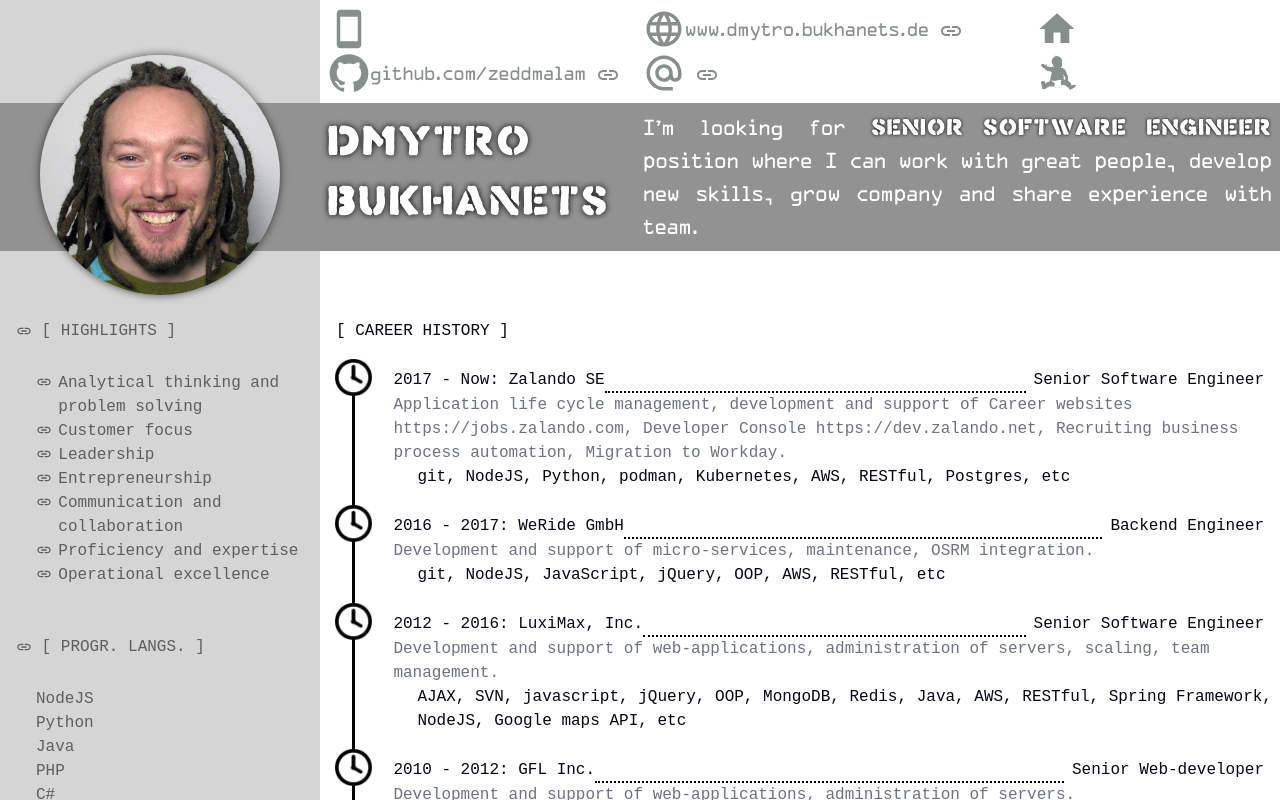
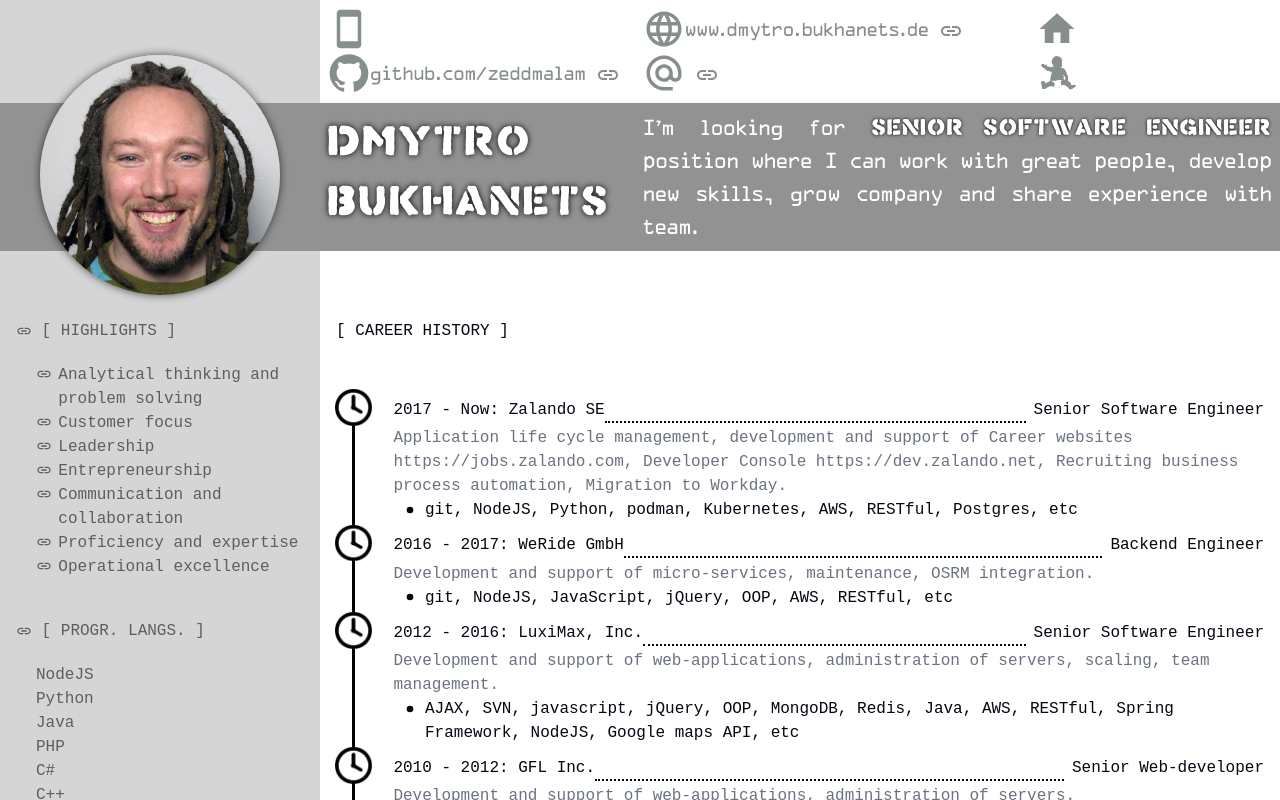
Before and after one commit to zeddmalam/cv, a Next.js app: page / in a window 1280 px wide. Shown: the top 800 px of the page. Built offline with nearby package versions, Linux system fonts and the light colour scheme.

Commit message:
bugfixes
bugfixes

```diff
--- a/src/components/careerHistory.tsx
+++ b/src/components/careerHistory.tsx
@@ -3,7 +3,7 @@
 import { Typography } from '@mui/material';
 import Grid from "@mui/material/Grid";
 import { ReactElement } from 'react';
-import Image from "next/image";
+import FiberManualRecordIcon from '@mui/icons-material/FiberManualRecord';
 
 export default function CareerHistory(): ReactElement {
     return (<Grid item container xs={12} md={9} spacing={0} className="career-history">
@@ -20,7 +20,12 @@
             </Grid >
             <Grid item xs={12} className="text-gray-500 courier-font">
                     {step.positionDescription}<br/>
-                    <ul className="text-gray-950 ml-6"><li className="text-gray-950 courier-font">{step.skills.join(', ')}<br/><br/></li></ul>
+                    <ul className="text-gray-950 ml-3"><li className="text-gray-950 courier-font">
+                        <Grid container>
+                            <Grid item><FiberManualRecordIcon sx={{ fontSize: 10 }}/>&nbsp;</Grid>
+                            <Grid item xs>{step.skills.join(', ')}</Grid>
+                        </Grid>
+                    </li></ul>
             </Grid >
         </Grid >))}
     </Grid >);
```
